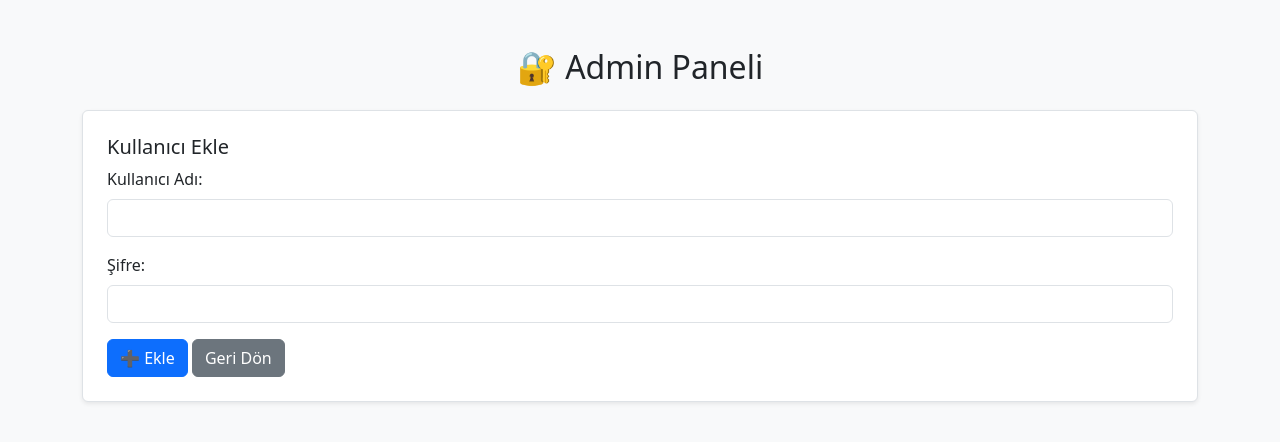
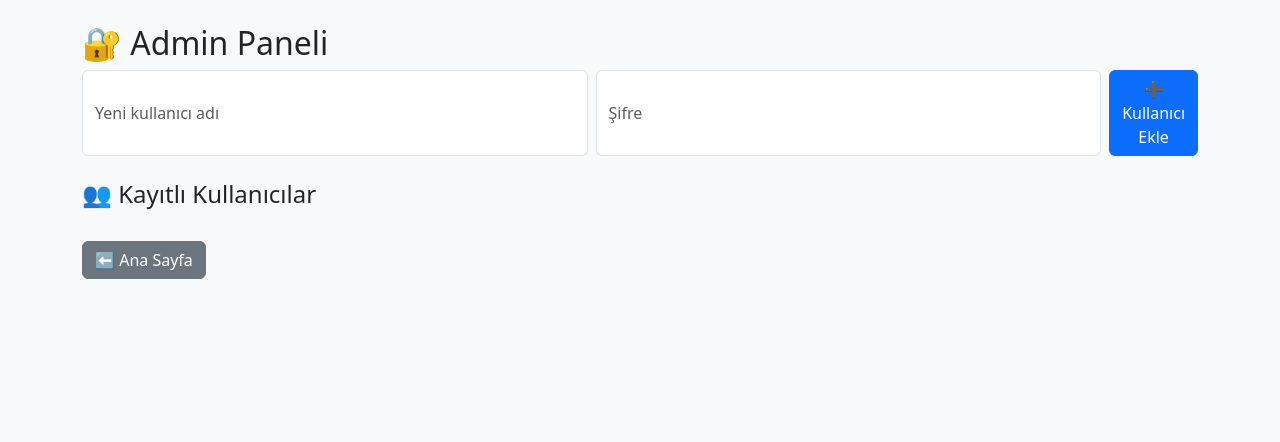
Before and after one commit to TeraH4wk/fiyat-paneli, a Flask app: template templates/admin.html in a window 1280 px wide. Shown: the top 442 px of the page. Run offline with Flask 3, Linux system fonts and the light colour scheme; the template is opened without the code that fills it, so the values that code supplies are empty.

Commit message:
Güncelleme

```diff
--- a/app.py
+++ b/app.py
@@ -34,24 +34,28 @@ def kullanici_dogrula(kullanici, sifre):
 
 @app.route("/admin", methods=["GET", "POST"])
 def admin_panel():
-    if session.get("giris") and session.get("kullanici") == os.getenv("PANEL_KULLANICI"):
-        if request.method == "POST":
-            yeni_kullanici = request.form.get("yeni_kullanici")
-            yeni_sifre = request.form.get("yeni_sifre")
+    if not session.get("giris") or session.get("kullanici") != os.getenv("PANEL_KULLANICI"):
+        return redirect(url_for("login"))
 
-            with open(KULLANICI_DOSYA_YOLU, "r") as f:
-                veriler = json.load(f)
+    with open(KULLANICI_DOSYA_YOLU, "r") as f:
+        kullanicilar = json.load(f)
 
-            veriler.append({"kullanici": yeni_kullanici, "sifre": yeni_sifre})
+    if request.method == "POST":
+        yeni_kullanici = request.form.get("yeni_kullanici")
+        yeni_sifre = request.form.get("yeni_sifre")
 
+        if yeni_kullanici and yeni_sifre:
+            kullanicilar.append({"kullanici": yeni_kullanici, "sifre": yeni_sifre})
             with open(KULLANICI_DOSYA_YOLU, "w") as f:
-                json.dump(veriler, f)
+                json.dump(kullanicilar, f)
+            flash("✅ Yeni kullanıcı eklendi!", "success")
+        else:
+            flash("❌ Boş alan bırakılamaz.", "danger")
 
-            flash("✅ Yeni kullanıcı eklendi", "success")
+        return redirect(url_for("admin_panel"))
 
-        return render_template("admin.html")
-    else:
-        return redirect(url_for("login"))
+    return render_template("admin.html", kullanicilar=kullanicilar)
+
 
 
 @app.route("/", methods=["GET"])
--- a/templates/admin.html
+++ b/templates/admin.html
@@ -5,32 +5,33 @@
     <title>Admin Paneli</title>
     <link href="https://cdn.jsdelivr.net/npm/bootstrap@5.3.0/dist/css/bootstrap.min.css" rel="stylesheet">
 </head>
-<body class="bg-light">
-    <div class="container mt-5">
-        <h2 class="text-center">🔐 Admin Paneli</h2>
+<body class="p-4 bg-light">
+    <div class="container">
+        <h2>🔐 Admin Paneli</h2>
+
+        <form action="/admin" method="post" class="mb-4 d-flex gap-2">
+            <input type="text" name="yeni_kullanici" placeholder="Yeni kullanıcı adı" class="form-control" required>
+            <input type="password" name="yeni_sifre" placeholder="Şifre" class="form-control" required>
+            <button type="submit" class="btn btn-primary">➕ Kullanıcı Ekle</button>
+        </form>
 
         {% with messages = get_flashed_messages(with_categories=true) %}
             {% for kategori, mesaj in messages %}
-                <div class="alert alert-{{ 'success' if kategori == 'success' else 'danger' }} alert-dismissible fade show mt-3" role="alert">
+                <div class="alert alert-{{ kategori }} alert-dismissible fade show" role="alert">
                     {{ mesaj }}
-                    <button type="button" class="btn-close" data-bs-dismiss="alert" aria-label="Kapat"></button>
+                    <button type="button" class="btn-close" data-bs-dismiss="alert"></button>
                 </div>
             {% endfor %}
         {% endwith %}
 
-        <form action="/admin" method="post" class="mt-4 border p-4 bg-white rounded shadow-sm">
-            <h5>Kullanıcı Ekle</h5>
-            <div class="mb-3">
-                <label for="yeni_kullanici" class="form-label">Kullanıcı Adı:</label>
-                <input type="text" class="form-control" name="yeni_kullanici" required>
-            </div>
-            <div class="mb-3">
-                <label for="yeni_sifre" class="form-label">Şifre:</label>
-                <input type="text" class="form-control" name="yeni_sifre" required>
-            </div>
-            <button type="submit" class="btn btn-primary">➕ Ekle</button>
-            <a href="/" class="btn btn-secondary">Geri Dön</a>
-        </form>
+        <h4>👥 Kayıtlı Kullanıcılar</h4>
+        <ul class="list-group">
+            {% for kullanici in kullanicilar %}
+                <li class="list-group-item">{{ kullanici.kullanici }}</li>
+            {% endfor %}
+        </ul>
+
+        <a href="/" class="btn btn-secondary mt-4">⬅️ Ana Sayfa</a>
     </div>
 
     <script src="https://cdn.jsdelivr.net/npm/bootstrap@5.3.0/dist/js/bootstrap.bundle.min.js"></script>
```
